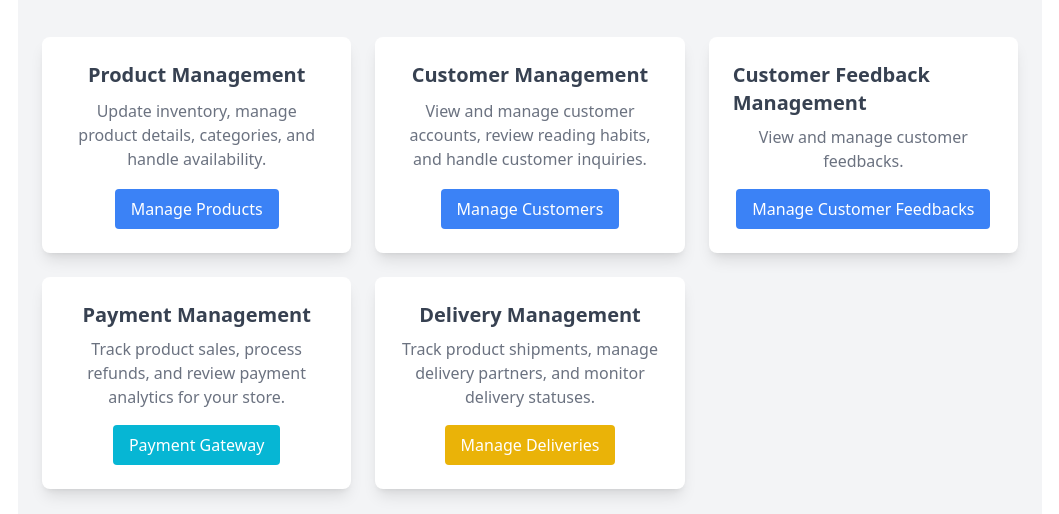
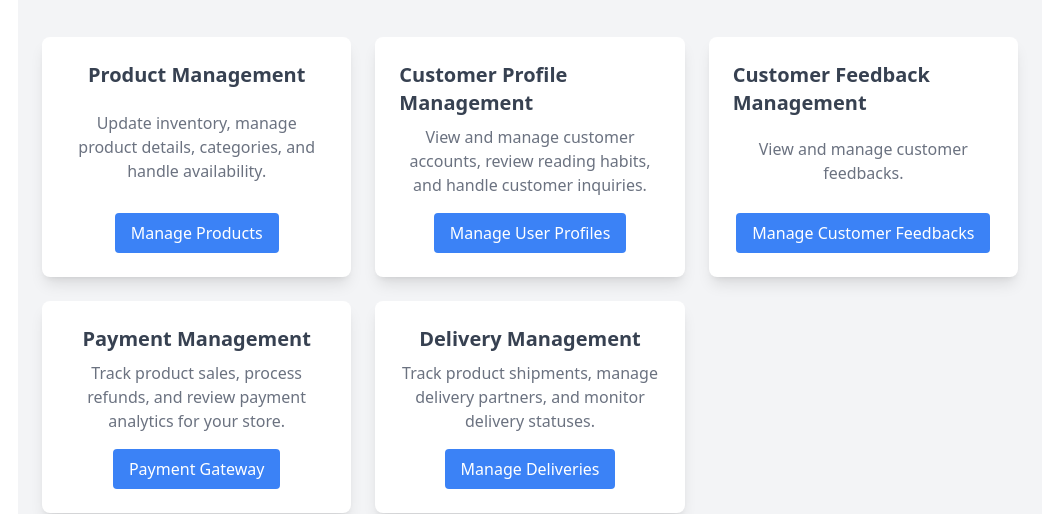
Before and after one commit to IT22269652/ElectroMart, a React (Vite) app in the folder frontend/: page /admin in a window 1280 px wide. Shown: the part 312-826 px from the top of the page, without its empty margins (110-1169 px from the left). Built offline with nearby package versions, Linux system fonts and the light colour scheme.

Commit message:
change admin dashboard

```diff
--- a/frontend/src/pages/ProductHandling/Admin.jsx
+++ b/frontend/src/pages/ProductHandling/Admin.jsx
@@ -6,6 +6,10 @@ const Admin = () => {
 
   const handleProductManagementClick = () => {
     navigate("/admin-dashboard");
+  };
+
+  const handleProfileDetailsClick = () => {
+    navigate("/profile-details");
   };
 
   const handleFeedbackManagementClick = () => {
@@ -55,17 +59,20 @@ const Admin = () => {
             </button>
           </div>
 
-          {/* Customer Management Card */}
-          <div className="bg-white shadow-lg rounded-lg p-6 flex flex-col items-center justify-between hover:shadow-xl transition-shadow">
+          {/* Customer Profile Management Card */}
+          <div
+            className="bg-white shadow-lg rounded-lg p-6 flex flex-col items-center justify-between hover:shadow-xl transition-shadow"
+            onClick={handleProfileDetailsClick}
+          >
             <h2 className="text-xl font-semibold text-gray-700 mb-2">
-              Customer Management
+              Customer Profile Management
             </h2>
             <p className="text-gray-500 text-center mb-4">
               View and manage customer accounts, review reading habits, and
               handle customer inquiries.
             </p>
             <button className="bg-blue-500 text-white px-4 py-2 rounded hover:bg-blue-600 transition-colors">
-              Manage Customers
+              Manage User Profiles
             </button>
           </div>
 
@@ -94,7 +101,7 @@ const Admin = () => {
               Track product sales, process refunds, and review payment analytics
               for your store.
             </p>
-            <button className="bg-cyan-500 text-white px-4 py-2 rounded hover:bg-cyan-600 transition-colors">
+            <button className="bg-blue-500 text-white px-4 py-2 rounded hover:bg-blue-600 transition-colors">
               Payment Gateway
             </button>
           </div>
@@ -108,7 +115,7 @@ const Admin = () => {
               Track product shipments, manage delivery partners, and monitor
               delivery statuses.
             </p>
-            <button className="bg-yellow-500 text-white px-4 py-2 rounded hover:bg-yellow-600 transition-colors">
+            <button className="bg-blue-500 text-white px-4 py-2 rounded hover:bg-blue-600 transition-colors">
               Manage Deliveries
             </button>
           </div>
```
